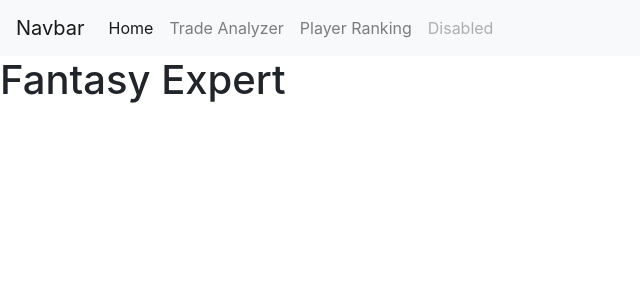
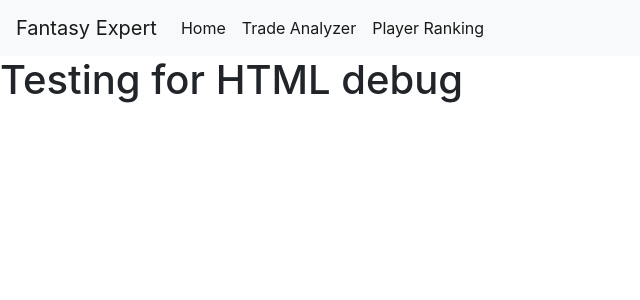
Before and after one commit to victorkang99/fantasyexpert, a Flask app: page / in a window 1280 px wide. Shown: the top 300 px of the page, without its empty margins (0-640 px from the left). Run offline with Flask 2, Linux system fonts and the light colour scheme; some libraries are stand-ins or nearby versions.

Commit message:
trade analyzer page activated

```diff
--- a/app.py
+++ b/app.py
@@ -1,4 +1,4 @@
-from flask import Flask, render_template
+from flask import Flask, render_template, url_for, request
 
 app = Flask(__name__)
 
@@ -6,5 +6,21 @@ app = Flask(__name__)
 def home():
 	return render_template("index.html", content="Testing")
 
+@app.route("/trade", methods=["POST", "GET"])
+def trade():
+	if request.method == "POST":
+		user = request.form["nm"]
+		return user
+	else:
+		return render_template("trade.html")
+
+#@app.route("/rank", methods=["POST", "GET"])
+#def rank():
+#	if requeest.method == "POST":
+#		user = request.form["nm"]
+#		return redirect(url_for("user", usr=user))
+#	else:
+#		return render_template("rank.html")
+
 if __name__ == "__main__":
 	app.run(debug=True)
--- a/templates/base.html
+++ b/templates/base.html
@@ -6,7 +6,7 @@
 	</head>
 	<body>
 		<nav class="navbar navbar-expand-lg navbar-light bg-light">
-  			<a class="navbar-brand" href="#">Navbar</a>
+  			<a class="navbar-brand" href="#">Fantasy Expert</a>
   			<button class="navbar-toggler" type="button" data-toggle="collapse" data-target="#navbarNav" aria-controls="navbarNav" aria-expanded="false" aria-label="Toggle navigation">
     			<span class="navbar-toggler-icon"></span>
   			</button>
@@ -15,19 +15,18 @@
       				<li class="nav-item active">
         				<a class="nav-link" href="#">Home <span class="sr-only">(current)</span></a>
       				</li>
-      				<li class="nav-item">
-        				<a class="nav-link" href="#">Trade Analyzer</a>
+      				<li class="nav-item active">
+        				<a class="nav-link" href="/trade">Trade Analyzer</a>
       				</li>
-      				<li class="nav-item">
-        				<a class="nav-link" href="#">Player Ranking</a>
-      				</li>
-      				<li class="nav-item">
-        				<a class="nav-link disabled" href="#" tabindex="-1" aria-disabled="true">Disabled</a>
+      				<li class="nav-item active">
+        				<a class="nav-link" href="/ranking">Player Ranking</a>
       				</li>
     			</ul>
   			</div>
 		</nav>
-		<h1>Fantasy Expert</h1>
+    {% block content %}
+    {% endblock %}
+		<h1>Testing for HTML debug</h1>
 		<script src="https://code.jquery.com/jquery-3.3.1.slim.min.js" integrity="sha384-q8i/X+965DzO0rT7abK41JStQIAqVgRVzpbzo5smXKp4YfRvH+8abtTE1Pi6jizo" crossorigin="anonymous"></script>
 		<script src="https://cdnjs.cloudflare.com/ajax/libs/popper.js/1.14.7/umd/popper.min.js" integrity="sha384-UO2eT0CpHqdSJQ6hJty5KVphtPhzWj9WO1clHTMGa3JDZwrnQq4sF86dIHNDz0W1" crossorigin="anonymous"></script>
 		<script src="https://stackpath.bootstrapcdn.com/bootstrap/4.3.1/js/bootstrap.min.js" integrity="sha384-JjSmVgyd0p3pXB1rRibZUAYoIIy6OrQ6VrjIEaFf/nJGzIxFDsf4x0xIM+B07jRM" crossorigin="anonymous"></script>
```
Also changed, not shown: templates/trade.html (added, +10 -0 lines), 2 other files.
